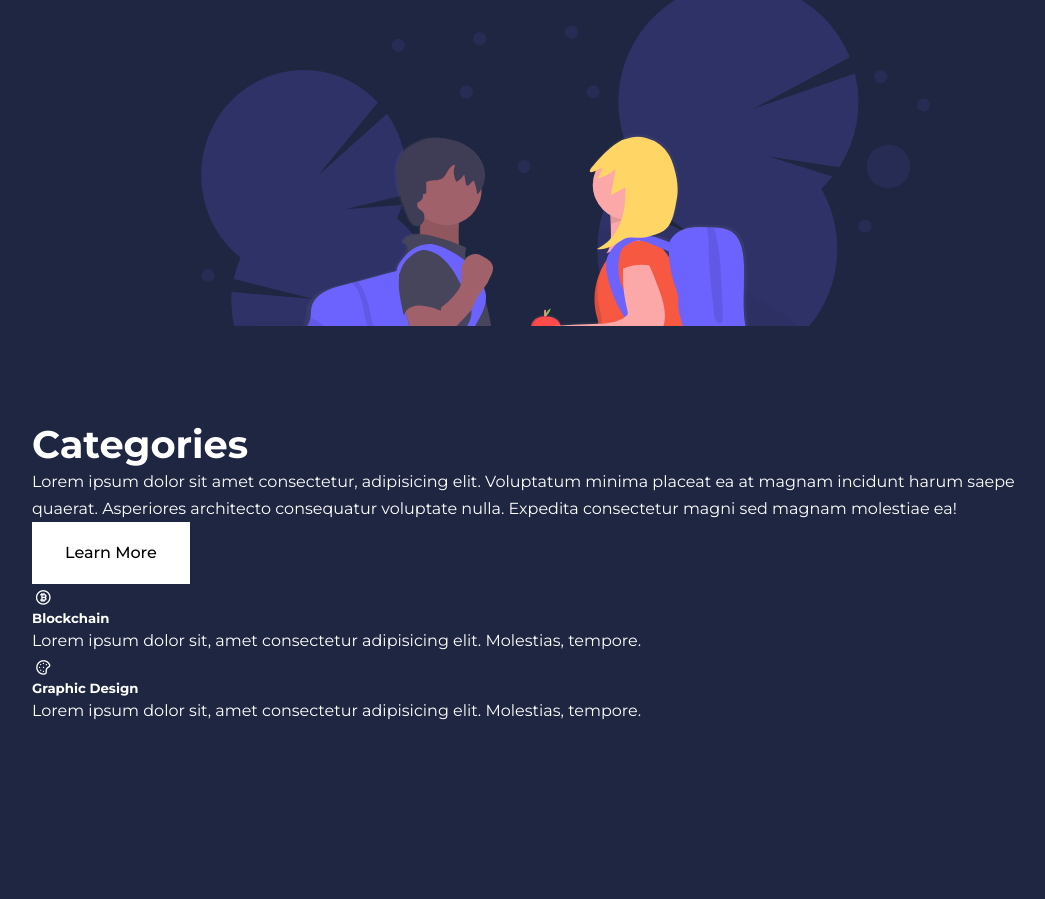
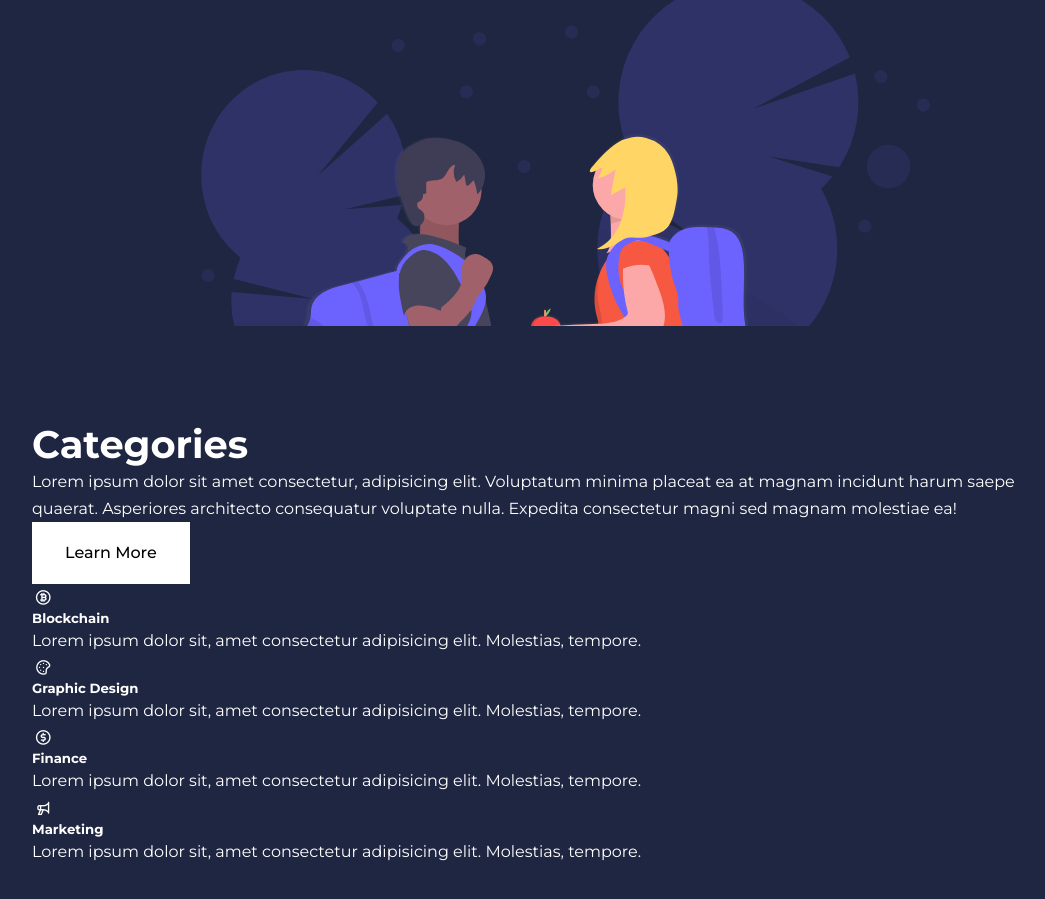
Before and after one commit to ahmedfarag9/elearning-website, a plain HTML site: page index.html in a window 1280 px wide. Shown: the part 314-1213 px from the top of the page, without its empty margins (96-1141 px from the left). Before the commit the page ends 1134 px from the top, so only its background shows below. Drawn offline with nearby package versions, Linux system fonts and the light colour scheme.

Commit message:
add categories articles

```diff
--- a/index.html
+++ b/index.html
@@ -85,6 +85,18 @@
                     <p>Lorem ipsum dolor sit, amet consectetur adipisicing elit. Molestias, tempore.</p>
                 </article>
 
+                <article class="category">
+                    <span class="category__icon"><i class="uil uil-usd-circle"></i></span>
+                    <h5>Finance</h5>
+                    <p>Lorem ipsum dolor sit, amet consectetur adipisicing elit. Molestias, tempore.</p>
+                </article>
+
+                <article class="category">
+                    <span class="category__icon"><i class="uil uil-megaphone"></i></span>
+                    <h5>Marketing</h5>
+                    <p>Lorem ipsum dolor sit, amet consectetur adipisicing elit. Molestias, tempore.</p>
+                </article>
+
         </div>
     </section>
 
```
